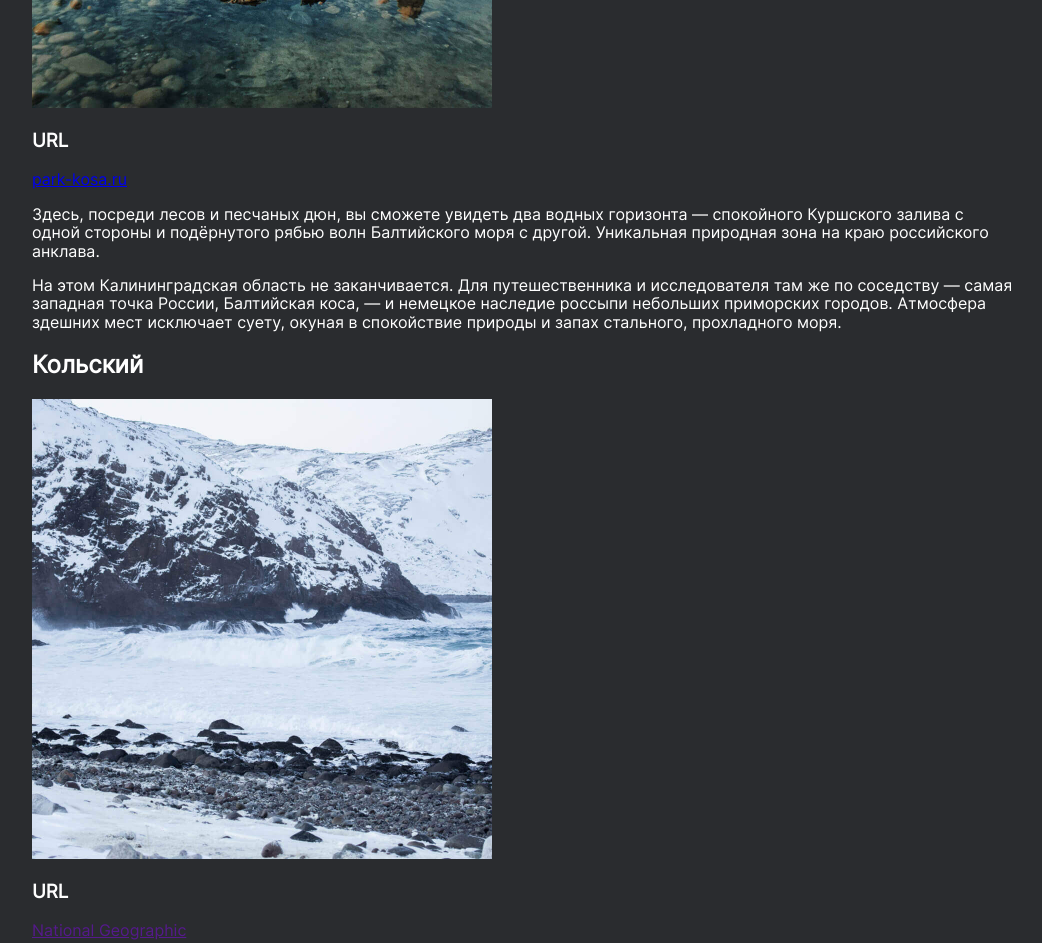
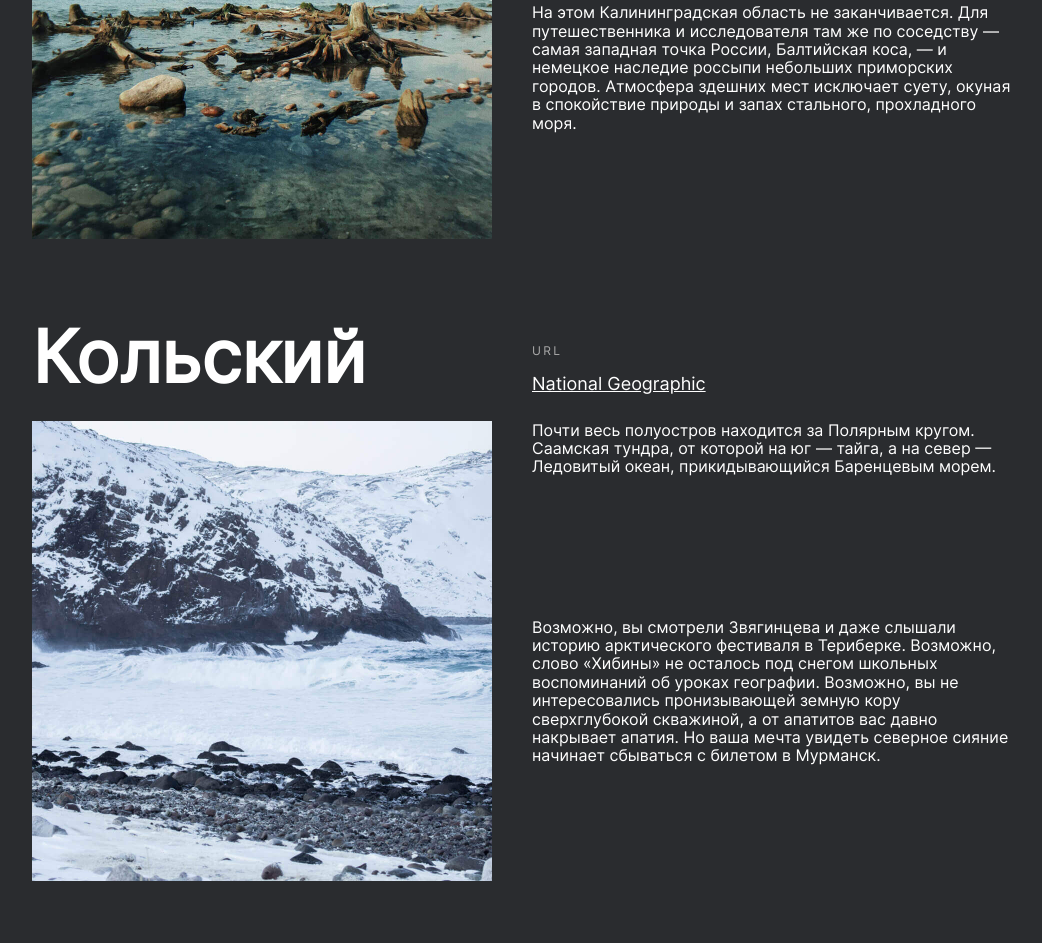
Before and after one commit to sofia1alekseeva/russian-travel, a plain HTML site: page index.html in a window 1280 px wide. Shown: the part 3058-4001 px from the top of the page, without its empty margins (116-1158 px from the left). Drawn offline with Linux system fonts and the light colour scheme.

Commit message:
updated places

```diff
--- a/blocks/places/place/__image/place__image.css
+++ b/blocks/places/place/__image/place__image.css
@@ -1,4 +1,34 @@
 .place__image {
+  display: grid;
+  grid-row: 2/4;
   max-width: 460px;
   max-height: 460px;
 }
+
+@media screen and (max-width: 1280px) {
+  .place__image {
+  max-width: 460px;
+  max-height: 460px;
+  }
+}
+
+@media screen and (max-width: 1024px) {
+  .place__image {
+    max-width: 440px;
+    max-height: 440px;
+  }
+}
+
+@media screen and (max-width: 768px) {
+  .place__image {
+    max-width: 340px;
+    max-height: 340px;
+  }
+}
+
+@media screen and (max-width: 320px) {
+  .place__image {
+    max-width: 320px;
+    max-height: 320px;
+  }
+}
--- a/blocks/places/place/__paragraph/place__paragraph.css
+++ b/blocks/places/place/__paragraph/place__paragraph.css
@@ -0,0 +1,7 @@
+.place__paragraph {
+  margin: 0;
+}
+
+.place__paragraph:nth-of-type(2) {
+  margin-top: 26px;
+}
--- /dev/null
+++ b/blocks/places/place/__parapgraphs/place__paragraphs.css
@@ -0,0 +1,5 @@
+.place__paragraphs {
+  display: grid;
+  grid-row: 2/4;
+  max-width: 484px;
+}
--- a/blocks/places/place/__title/place__title.css
+++ b/blocks/places/place/__title/place__title.css
@@ -0,0 +1,35 @@
+.place__title {
+  font-family: Inter;
+  font-size: 72px;
+  font-style: normal;
+  font-weight: 900;
+  line-height: 76px;
+  letter-spacing: 0em;
+  text-align: left;
+  margin: 0;
+  max-width: 460px;
+}
+
+@media screen and (max-width: 1280px) {
+  .place__title {
+    max-width: 460px;
+  }
+}
+
+@media screen and (max-width: 1024px) {
+  .place__title {
+    max-width: 440px;
+  }
+}
+
+@media screen and (max-width: 768px) {
+  .place__title {
+    max-width: 340px;
+  }
+}
+
+@media screen and (max-width: 320px) {
+  .place__title {
+    max-width: 320px;
+  }
+}
--- a/blocks/places/place/__website/_link/place__website_link.css
+++ b/blocks/places/place/__website/_link/place__website_link.css
@@ -0,0 +1,10 @@
+.place__website_link {
+  font-family: Inter;
+  font-size: 18px;
+  font-style: normal;
+  font-weight: 400;
+  line-height: 22px;
+  letter-spacing: 0em;
+  text-align: left;
+  color: #fff;
+}
--- a/blocks/places/place/__website/_url-heading/place__website_url-heading.css
+++ b/blocks/places/place/__website/_url-heading/place__website_url-heading.css
@@ -0,0 +1,10 @@
+.place__website_url-heading {
+  font-family: Inter;
+font-size: 12px;
+font-style: normal;
+font-weight: 400;
+line-height: 20px;
+letter-spacing: 0.2em;
+text-align: left;
+color: #AAAAAA;
+}
--- a/blocks/places/place/__website/place__website.css
+++ b/blocks/places/place/__website/place__website.css
@@ -0,0 +1,3 @@
+.place__website {
+  align-self: end;
+}
--- a/blocks/places/place/place.css
+++ b/blocks/places/place/place.css
@@ -0,0 +1,33 @@
+.place {
+  display: grid;
+  grid-template-rows: repeat(3, max-content);
+  grid-template-columns: repeat(2, max-content);
+  justify-content: center;
+  gap: 26px 40px;
+  margin-bottom: 80px;
+}
+
+
+@media screen and (max-width: 1280px) {
+  .place {
+
+  }
+}
+
+@media screen and (max-width: 1024px) {
+  .place {
+
+  }
+}
+
+@media screen and (max-width: 768px) {
+  .place {
+
+  }
+}
+
+@media screen and (max-width: 320px) {
+  .place {
+
+  }
+}
--- a/index.html
+++ b/index.html
@@ -3,7 +3,7 @@
 
 <head>
   <meta charset="UTF-8">
-  <meta name='viewport' content='width=device-width,initial-scale=1.0,  user-scalable=no'/>
+  <meta name='viewport' content='width=device-width, initial-scale=1.0, user-scalable=no' />
   <link rel="stylesheet" href="pages/index.css">
   <title>Путешествие по России</title>
 </head>
@@ -13,7 +13,8 @@
     <header class="header">
       <img src="./images/header-logo.svg" alt="Логотип" class="header__logo">
       <div class="header__lang-links"><a href="" class="header__lang-link">Ru</a>
-      <a href="" class="header__lang-link">En</a></div>
+        <a href="" class="header__lang-link">En</a>
+      </div>
     </header>
     <main class="content">
       <section class="lead">
@@ -63,13 +64,16 @@
             <h3 class="place__website_url-heading">URL</h3>
             <a href="park-kosa.ru" class="place__website_link">park-kosa.ru</a>
           </div>
+          <div class="place__paragraphs">
             <p class="place__paragraph">Здесь, посреди лесов и песчаных дюн, вы сможете увидеть два водных горизонта —
               спокойного Куршского залива с одной стороны и подёрнутого рябью волн Балтийского моря с другой. Уникальная
               природная зона на краю российского анклава.</p>
             <p class="place__paragraph">На этом Калининградская область не заканчивается. Для путешественника и
               исследователя там же по соседству — самая западная точка России, Балтийская коса, — и немецкое наследие
-            россыпи небольших приморских городов. Атмосфера здешних мест исключает суету, окуная в спокойствие природы и
+              россыпи небольших приморских городов. Атмосфера здешних мест исключает суету, окуная в спокойствие природы
+              и
               запах стального, прохладного моря.</p>
+          </div>
         </div>
         <div class="place">
           <h2 class="place__title">Кольский</h2>
@@ -78,7 +82,9 @@
             <h3 class="place__website_url-heading">URL</h3>
             <a href="" class="place__website_link">National Geographic</a>
           </div>
-          <p class="place__paragraph">Почти весь полуостров находится за Полярным кругом. Саамская тундра, от которой на
+          <div class="place__paragraphs">
+            <p class="place__paragraph">Почти весь полуостров находится за Полярным кругом. Саамская тундра, от которой
+              на
               юг —
               тайга, а на север — Ледовитый океан, прикидывающийся Баренцевым морем.</p>
             <p class="place__paragraph">Возможно, вы смотрели Звягинцева и даже слышали историю арктического фестиваля в
@@ -87,6 +93,7 @@
               накрывает апатия. Но ваша мечта увидеть северное сияние начинает сбываться с билетом
               в Мурманск.</p>
           </div>
+        </div>
         <div class="place">
           <h2 class="place__title">Алтай</h2>
           <img src="./images/place-altai.jpg" alt="Алтай" class="place__image">
@@ -94,13 +101,16 @@
             <h3 class="place__website_url-heading">URL</h3>
             <a href="" class="place__website_link">Facebook</a>
           </div>
+          <div class="place__paragraphs">
             <p class="place__paragraph">Алтай — одно из красивейших мест в России.
               В первую очередь из-за гор: если ехать вдоль хребта, вы увидите склоны, усыпанные соснами, горные реки и
               озёра. А если вы откроете в автомобиле окна, сможете познакомиться с невидимым чудом здешних мест — горным
               воздухом.</p>
             <p class="place__paragraph">Климат на Алтае умеренный, поэтому ехать сюда лучше всего летом. Так вы увидите
-            всё разнообразие местной флоры и фауны. По лесам Алтая бродят лоси, над хребтами летают орлы, а на равнинах
+              всё разнообразие местной флоры и фауны. По лесам Алтая бродят лоси, над хребтами летают орлы, а на
+              равнинах
               пасутся косули. И знаменитые манулы — тоже обитатели Алтайского края.</p>
+          </div>
         </div>
         <div class="place">
           <h2 class="place__title">Зимний Байкал</h2>
@@ -109,13 +119,16 @@
             <h3 class="place__website_url-heading">URL</h3>
             <a href="https://vk.com/baikalmile" class="place__website_link">https://vk.com/baikalmile</a>
           </div>
+          <div class="place__paragraphs">
             <p class="place__paragraph">Всем известен Байкал как крупнейшее озеро
-            в мире. Многие также знают, что это самый большой источник пресной воды и одно из красивейших мест в России.
+              в мире. Многие также знают, что это самый большой источник пресной воды и одно из красивейших мест в
+              России.
             </p>
             <p class="place__paragraph">Конечно, это всё так. Но Байкал ещё идеальное место для соревнований по
               скийорингу. Это такой вид спорта, когда лыжник привязывает себя
               к мотоциклу, и тандем старается развить как можно бóльшую скорость на льду. В марте 2019 года на фестивале
               «Байкальская миля» был поставлен мировой рекорд — 197.011 км/ч.</p>
+          </div>
         </div>
         <div class="place">
           <h2 class="place__title">Карелия</h2>
@@ -124,12 +137,14 @@
             <h3 class="place__website_url-heading">URL</h3>
             <a href="http://vodlozero.ru/" class="place__website_link">http://vodlozero.ru/</a>
           </div>
+          <div class="place__paragraphs">
             <p class="place__paragraph">Сибирь заканчивается не на Урале, а в Карелии: образующая тайгу сибирская
               лиственница не растёт западнее Водлозера. Зато здесь она вымахивает на 30 метров — леса карельских
               национальных парков из-за непроходимых болот никогда не знали топора. Некоторым соснам уже больше чем
               полтысячелетия. Прикоснитесь к живому существу, видевшему солнце раньше, чем увидал его Иван Грозный.
               В девственном лесу на сотню километров не встретишь тропы. А на редких тропинках деревья
               в паре метров от земли помечены медвежьими когтями. Чтобы все знали, кто тут хозяин.</p>
+          </div>
         </div>
       </section>
       <section class="cover">
--- a/pages/index.css
+++ b/pages/index.css
@@ -31,6 +31,7 @@
 @import url(../blocks/places/place/__website/place__website.css);
 @import url(../blocks/places/place/__website/_url-heading/place__website_url-heading.css);
 @import url(../blocks/places/place/__website/_link/place__website_link.css);
+@import url(../blocks/places/place/__parapgraphs/place__paragraphs.css);
 @import url(../blocks/places/place/__paragraph/place__paragraph.css);
 
 @import url(../blocks/cover/cover.css);
```
Lines whose indentation alone changed are shown as unchanged.
